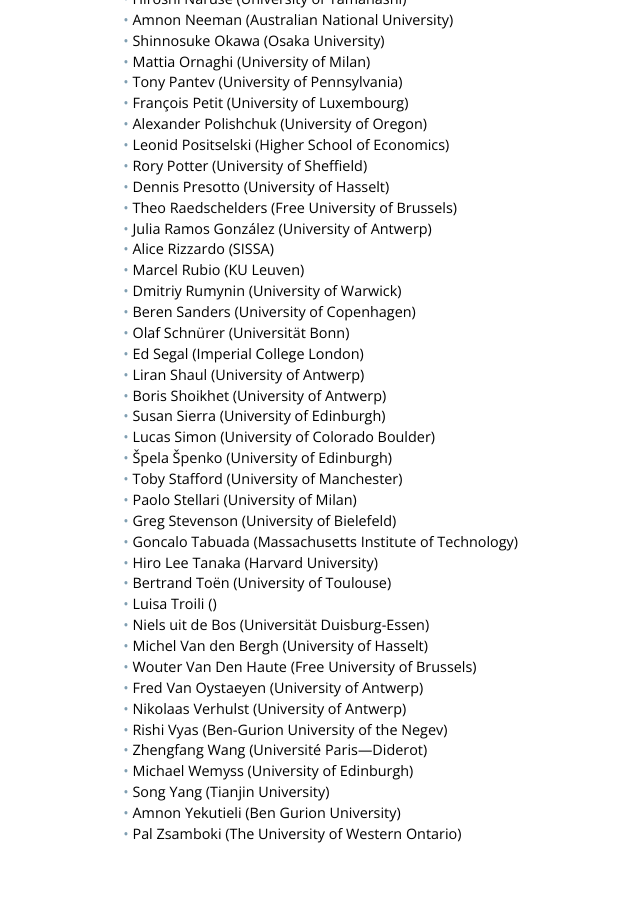
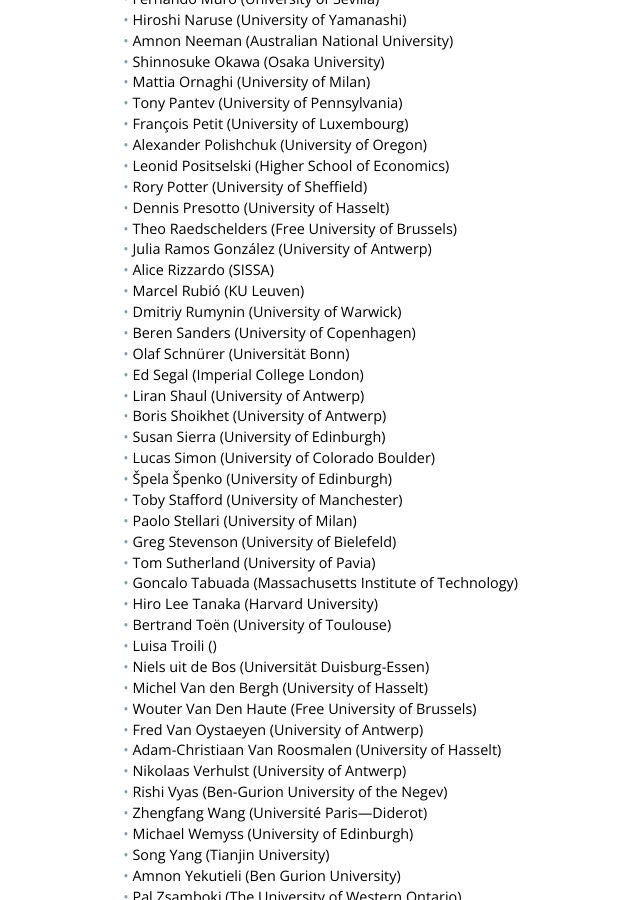
Before and after one commit to ncag-info/antwerp-2016, a Jekyll site: the page built from participants.html, in a window 1280 px wide and 900 px high, scrolled down 1336 px. Shown: the whole window, without its empty margins (121-761 px from the left). Built offline with Jekyll 4.4.1, drawn with Linux system fonts in a browser that asks for light colours; nearby versions of some CDN libraries; library files that are not in the unit come from our copies; before the commit the page ends 2193 px from its top, so only the background shows below that; some of the changed text lies outside the part shown.

Commit message:
More participants

```diff
--- a/_data/participants.yml
+++ b/_data/participants.yml
@@ -5,6 +5,7 @@
 - Anthony Blanc (Max Planck Institute Bonn)
 - Jonathan Block (University of Pennsylvania)
 - Mark Blume (University Münster)
+- Raf Bocklandt (University of Amsterdam)
 - Agnieszka Bodzenta (University of Edinburgh)
 - Alexey Bondal (Steklov Mathematical Institute)
 - Ragnar-Olaf Buchweitz (University of Toronto)
@@ -65,7 +66,7 @@
 - Theo Raedschelders (Free University of Brussels)
 - Julia Ramos González (University of Antwerp)
 - Alice Rizzardo (SISSA)
-- Marcel Rubio (KU Leuven)
+- Marcel Rubió (KU Leuven)
 - Dmitriy Rumynin (University of Warwick)
 - Beren Sanders (University of Copenhagen)
 - Olaf Schnürer (Universität Bonn)
@@ -78,6 +79,7 @@
 - Toby Stafford (University of Manchester)
 - Paolo Stellari (University of Milan)
 - Greg Stevenson (University of Bielefeld)
+- Tom Sutherland (University of Pavia)
 - Goncalo Tabuada (Massachusetts Institute of Technology)
 - Hiro Lee Tanaka (Harvard University)
 - Bertrand Toën (University of Toulouse)
@@ -86,6 +88,7 @@
 - Michel Van den Bergh (University of Hasselt)
 - Wouter Van Den Haute (Free University of Brussels)
 - Fred Van Oystaeyen (University of Antwerp)
+- Adam-Christiaan Van Roosmalen (University of Hasselt)
 - Nikolaas Verhulst (University of Antwerp)
 - Rishi Vyas (Ben-Gurion University of the Negev)
 - Zhengfang Wang (Université Paris&mdash;Diderot)
```
